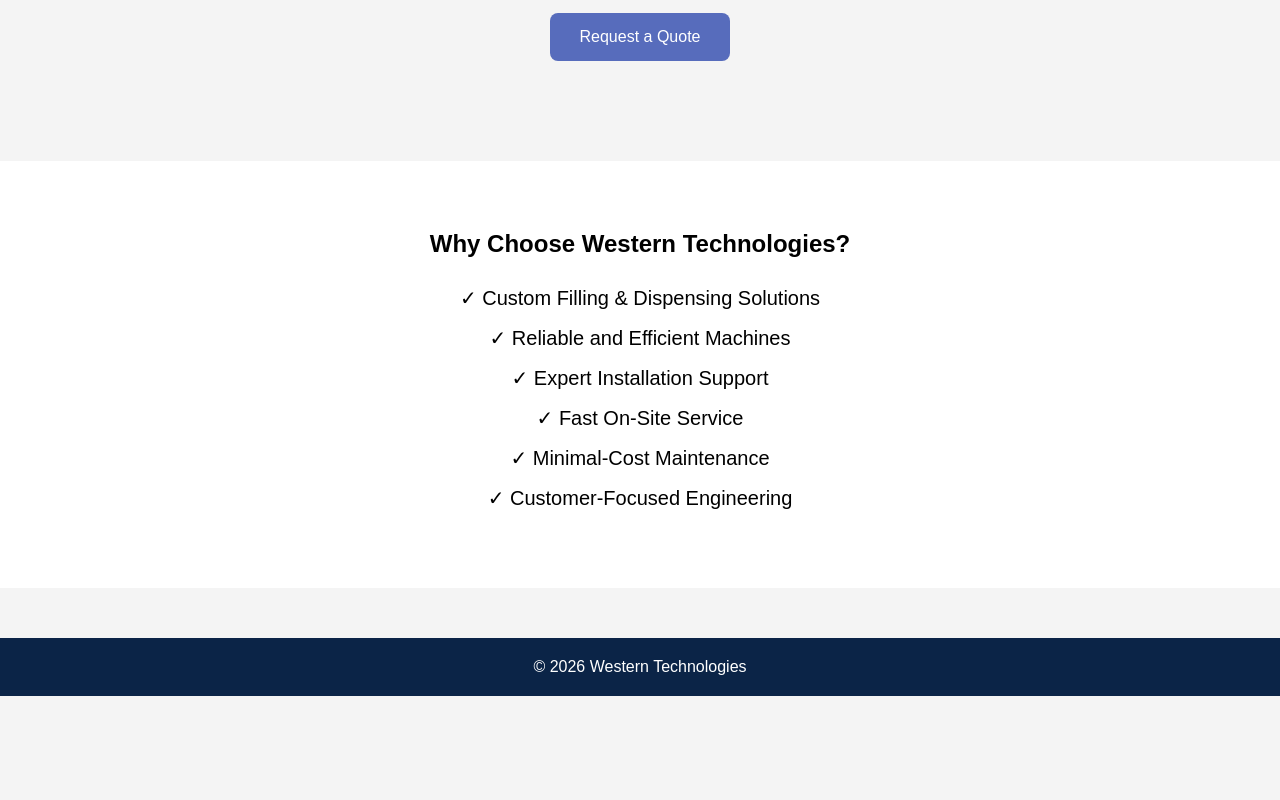
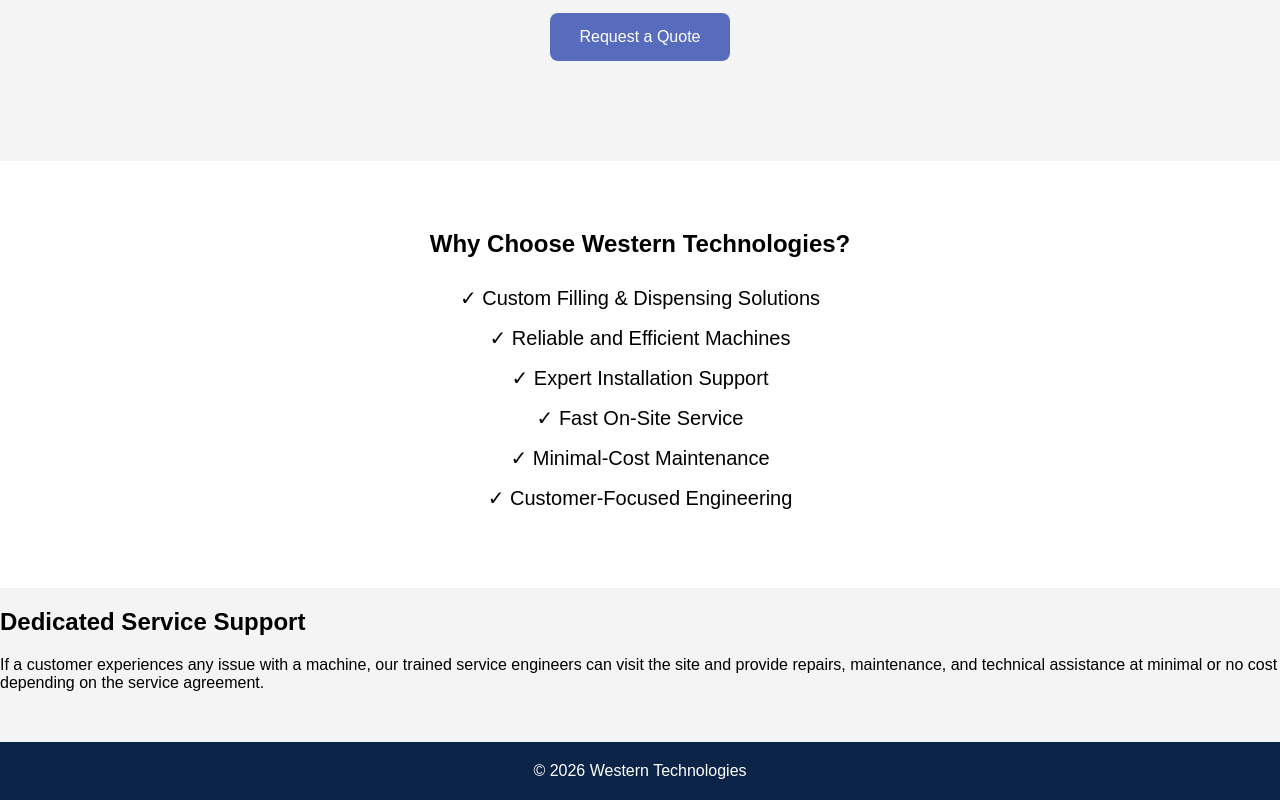
Before and after one commit to Swaraj-stack-dev/western-technologies, a plain HTML site: page index.html in a window 1280 px wide. Shown: the part 545-1345 px from the top of the page. Before the commit the page ends 1241 px from the top, so only its background shows below. Drawn offline with Linux system fonts and the light colour scheme.

Commit message:
Update index.html

```diff
--- a/index.html
+++ b/index.html
@@ -124,6 +124,18 @@
 </ul>
 
 </section>
+  <section class="support">
+
+<h2>Dedicated Service Support</h2>
+
+<p>
+If a customer experiences any issue with a machine,
+our trained service engineers can visit the site and
+provide repairs, maintenance, and technical assistance
+at minimal or no cost depending on the service agreement.
+</p>
+
+</section>
 <footer>
 © 2026 Western Technologies
 </footer>
```
